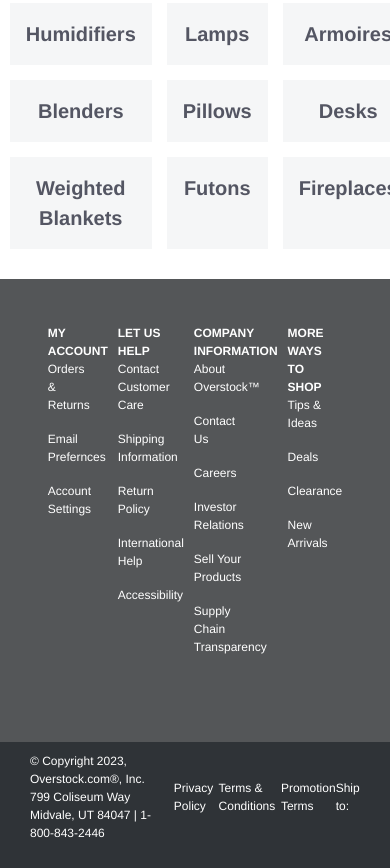
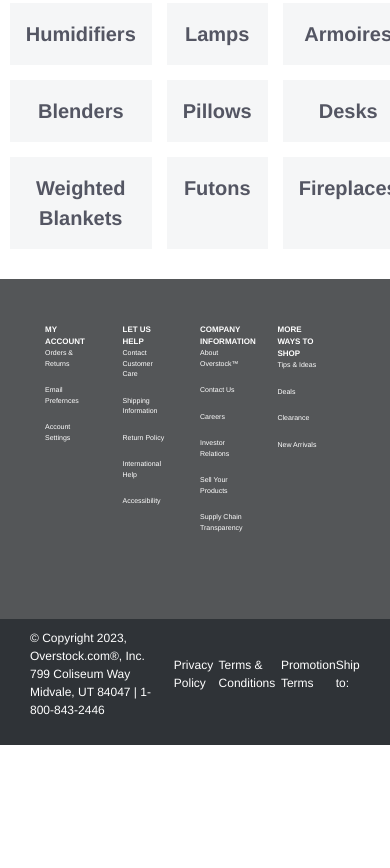
Before and after one commit to RapidKS/OverStock_Project, a plain HTML site: page index.html in a window 390 px wide. Shown: the part 3246-4114 px from the top of the page. After the commit the page ends 3991 px from the top, so only its background shows below. Drawn offline with nearby package versions, Linux system fonts and the light colour scheme.

Commit message:
finalize

```diff
--- a/HomePage.css
+++ b/HomePage.css
@@ -488,7 +488,7 @@ margin-bottom: 8px;
 }
 .footer-container{
     display: flex;
-    margin: 40px 105px 60px;
+    margin: 40px 50px 60px;
     width: 100%;
     justify-content: space-between;
 
@@ -1127,6 +1127,23 @@ ul li a:hover::after {
     font-size: 10px;
     line-height: 30px;
 }
+.footer-col div {
+    font-weight: 700;
+    width: 100%;
+    font-size: 8px;
+    font-weight: bold;
+}
+.footer-col p {
+    font-size: 7px;
+    width: 100%;
+    color: #fff;
+}
+.footer-container {
+    display: flex;
+    margin: 40px 40px 60px;
+    width: 100%;
+   justify-content: space-evenly;
+}
   }
   .menu-main {
     margin-top: 0;
```
